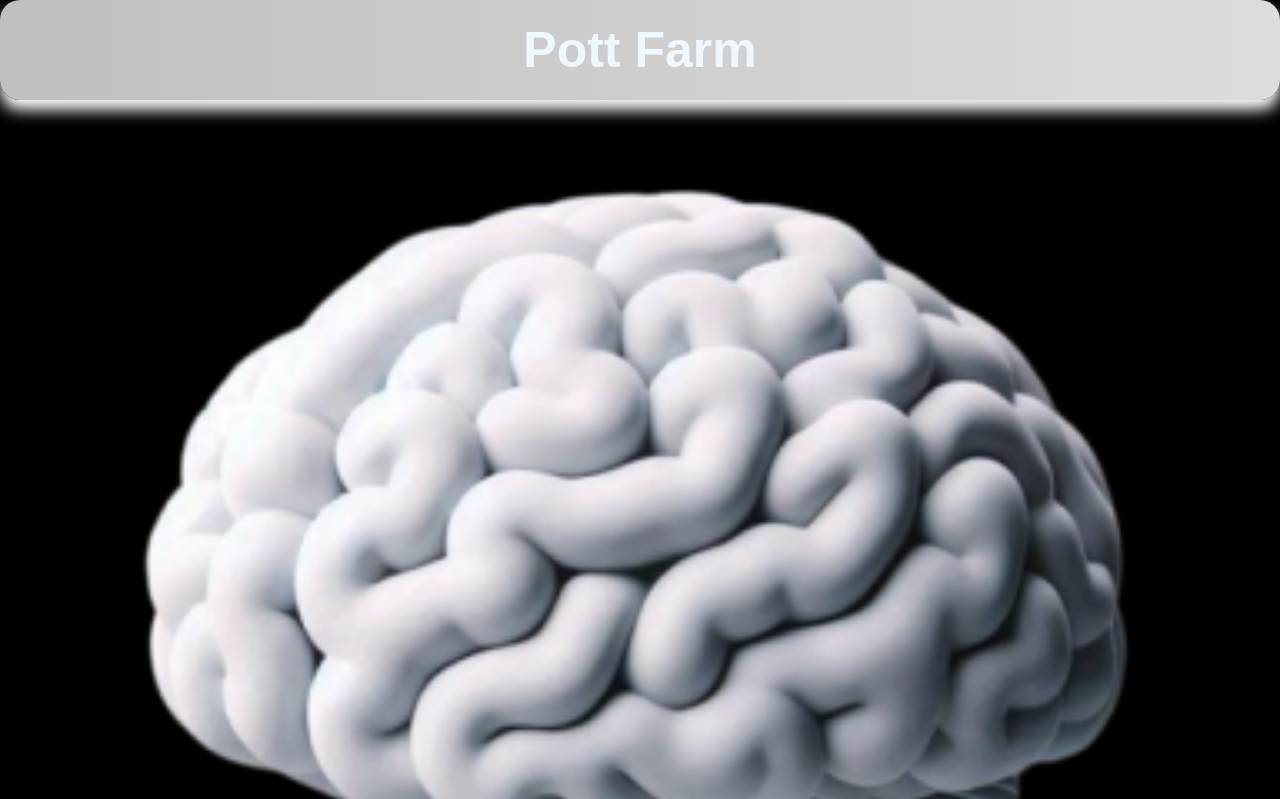
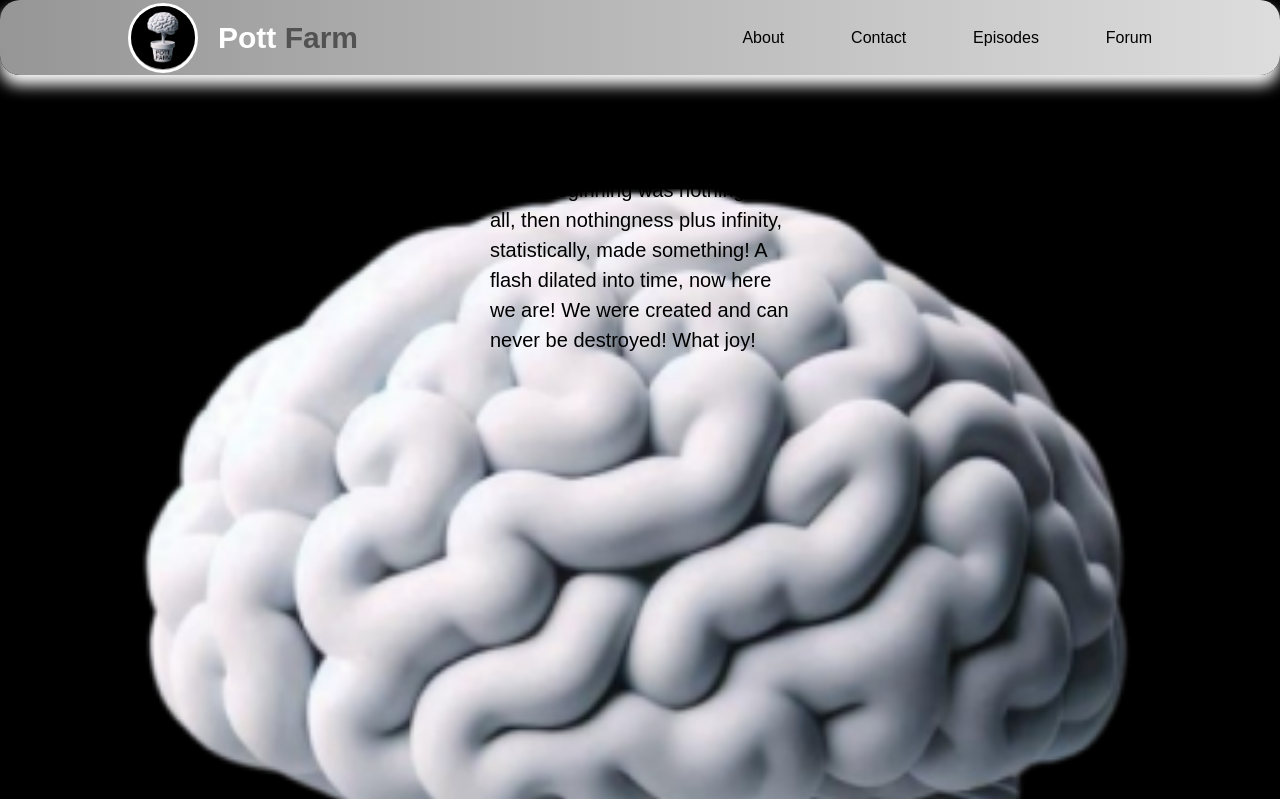
Before and after one commit to Tricaster26/pott-farm-web, a Next.js app: page / in a window 1280 px wide. Shown: the top 799 px of the page. Built offline with nearby package versions, Linux system fonts and the light colour scheme.

Commit message:
fix: redesigned header

```diff
--- a/app/app.css
+++ b/app/app.css
@@ -1,8 +1,7 @@
 .main-page {
   display: flex;
-  flex-direction: row;
-  justify-content: center;
-  align-items: top;
+  flex-direction: column;
+  align-items: center;
   height: 2000px;
   width: 100%;
   background-image: url("../public/Logo.jpg");
@@ -15,22 +14,50 @@
 .page-title-wrapper {
   background-image: linear-gradient(
     to right,
-    rgb(192, 191, 191),
+    rgb(150, 150, 150),
     rgb(221, 221, 221)
   );
-  height: 100px;
+  height: 75px;
   width: 100%;
   border-radius: 20px;
   display: flex;
-  justify-content: center;
+  justify-content: space-between;
   color: black;
   align-items: center;
   box-shadow: 0px 10px 15px white;
+  padding-left: 10%;
+  padding-right: 10%;
+
+  .title-section {
+    display: flex;
+    gap: 20px;
+    align-items: center;
+  }
+
+  .logo-container {
+    width: 70px;
+    height: 70px;
+    border-radius: 100%;
+    border-width: 3px;
+    border-color: white;
+  }
 
   .page-title {
-    font-size: 50px;
+    font-size: 30px;
     font-weight: bold;
     font-family: sans-serif;
     color: aliceblue;
   }
+  .other-links-wrapper {
+    display: flex;
+    justify-content: space-between;
+    width: 40%;
+  }
 }
+
+.quote-container {
+  width: 300px;
+  margin-top: 100px;
+  color: black;
+  font-size: 20px;
+}
--- a/app/page.tsx
+++ b/app/page.tsx
@@ -4,7 +4,30 @@ export default function Home() {
   return (
     <div className="main-page">
       <div className="page-title-wrapper">
-        <h1 className="page-title">Pott Farm</h1>
+        <div className="title-section">
+          <div className="logo-container">
+            <img className="rounded-full" src={"./Logo.jpg"}></img>
+          </div>
+          <span className="page-title">
+            <label className="text-[#ffffff]">Pott</label>{" "}
+            <label className="text-[#535252]">Farm</label>
+          </span>
+        </div>
+
+        <div className="other-links-wrapper">
+          <label>About</label>
+          <label>Contact</label>
+          <label>Episodes</label>
+          <label>Forum</label>
+        </div>
+      </div>
+
+      <div className="quote-container">
+        <p className="quote-text">
+          In the beginning was nothing at all, then nothingness plus infinity,
+          statistically, made something! A flash dilated into time, now here we
+          are! We were created and can never be destroyed! What joy!
+        </p>
       </div>
     </div>
   );
```
